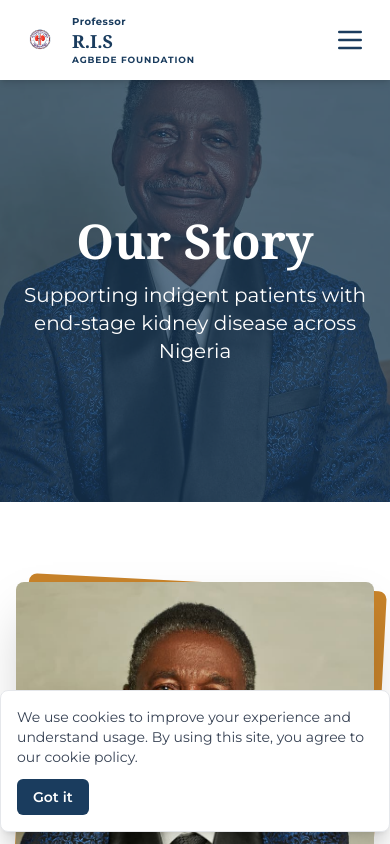
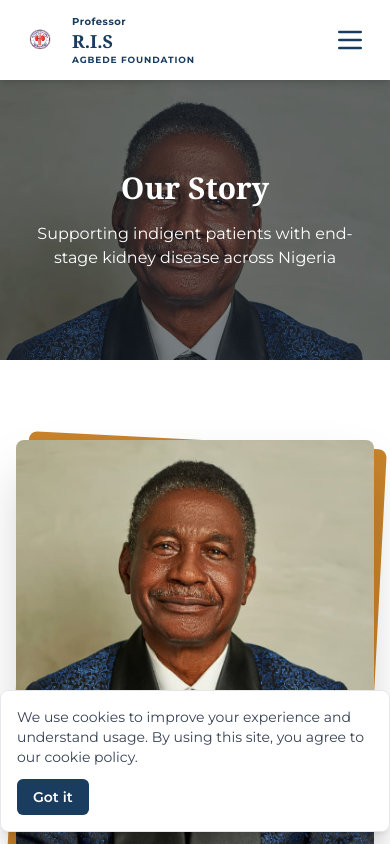
Before and after one commit to GoodnessFx/Professor-R.I.S-Agbede-Foundation, a React (Vite) app: page /about in a window 390 px wide. Shown: the top 844 px of the page. Built offline with nearby package versions, Linux system fonts and the light colour scheme.

Commit message:
Fix Our Story hero: CSS background-image with cover, dark overlay, responsive sizes

```diff
--- a/src/app/pages/AboutPage.tsx
+++ b/src/app/pages/AboutPage.tsx
@@ -17,20 +17,21 @@ export function AboutPage() {
   return (
     <div className="pt-20">
       {/* Hero */}
-      <section className="relative h-[50vh] min-h-[420px] flex items-center justify-center overflow-hidden">
-        <ImageWithFallback
-          src="/images/founders-image.jpeg"
-          alt="Founder image"
-          className="absolute inset-0 w-full h-full object-cover md:object-contain md:object-center md:scale-90"
-          unoptimized={true}
-        />
-        <div className="absolute inset-0 bg-[var(--navy)]/70" />
-        <div className="relative z-10 text-center text-white px-4">
+      <section
+        className="relative min-h-[280px] md:min-h-[420px] flex items-center justify-center overflow-hidden"
+        style={{
+          backgroundImage: 'url(/images/founders-image.jpeg)',
+          backgroundSize: 'cover',
+          backgroundPosition: 'center top',
+        }}
+      >
+        <div className="absolute inset-0" style={{ backgroundColor: 'rgba(20,30,45,0.55)' }} />
+        <div className="relative z-10 text-center text-white px-4 py-16">
           <motion.h1
             initial={{ opacity: 0, y: 30 }}
             animate={{ opacity: 1, y: 0 }}
             transition={{ duration: 0.6 }}
-            className="text-5xl md:text-6xl font-serif font-bold mb-4"
+            className="text-3xl md:text-5xl lg:text-6xl font-serif font-bold mb-4"
           >
             Our Story
           </motion.h1>
@@ -38,7 +39,7 @@ export function AboutPage() {
             initial={{ opacity: 0, y: 30 }}
             animate={{ opacity: 1, y: 0 }}
             transition={{ duration: 0.6, delay: 0.2 }}
-            className="text-xl max-w-2xl mx-auto"
+            className="text-base md:text-xl max-w-2xl mx-auto"
           >
             Supporting indigent patients with end-stage kidney disease across Nigeria
           </motion.p>
```
Also changed, not shown: 4 other files (tests, documents, lock files or other folders).
